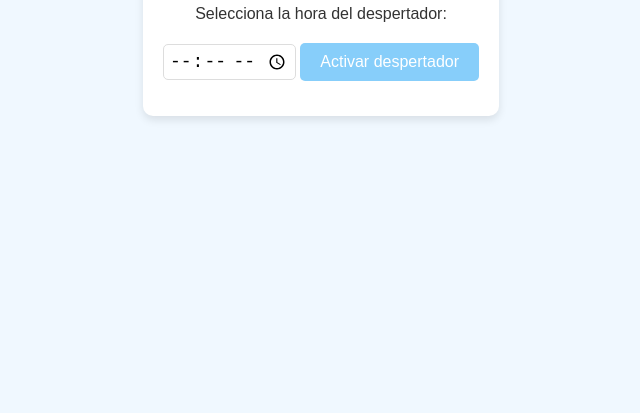
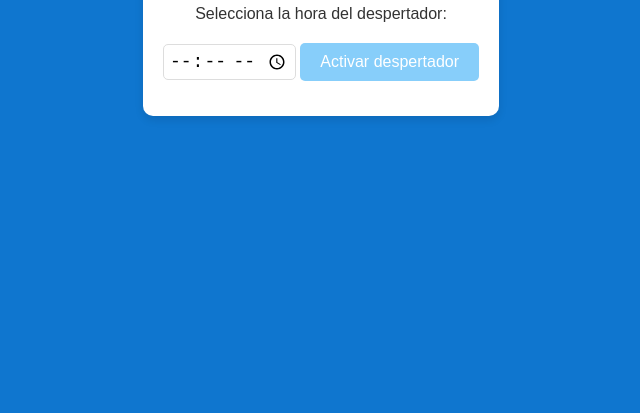
Before and after one commit to YOMP89/despertador, a plain HTML site: page index.html in a window 1280 px wide. Shown: the part 387-800 px from the top of the page, without its empty margins (319-959 px from the left). Drawn offline with Linux system fonts and the light colour scheme.

Commit message:
Cambio del color de fondo del proyecto

```diff
--- a/index.html
+++ b/index.html
@@ -12,7 +12,7 @@
             align-items: center;
             height: 100vh;
             margin: 0;
-            background-color: #f0f8ff;
+            background-color: #0f76cf;
             color: #333;
         }
 
```
